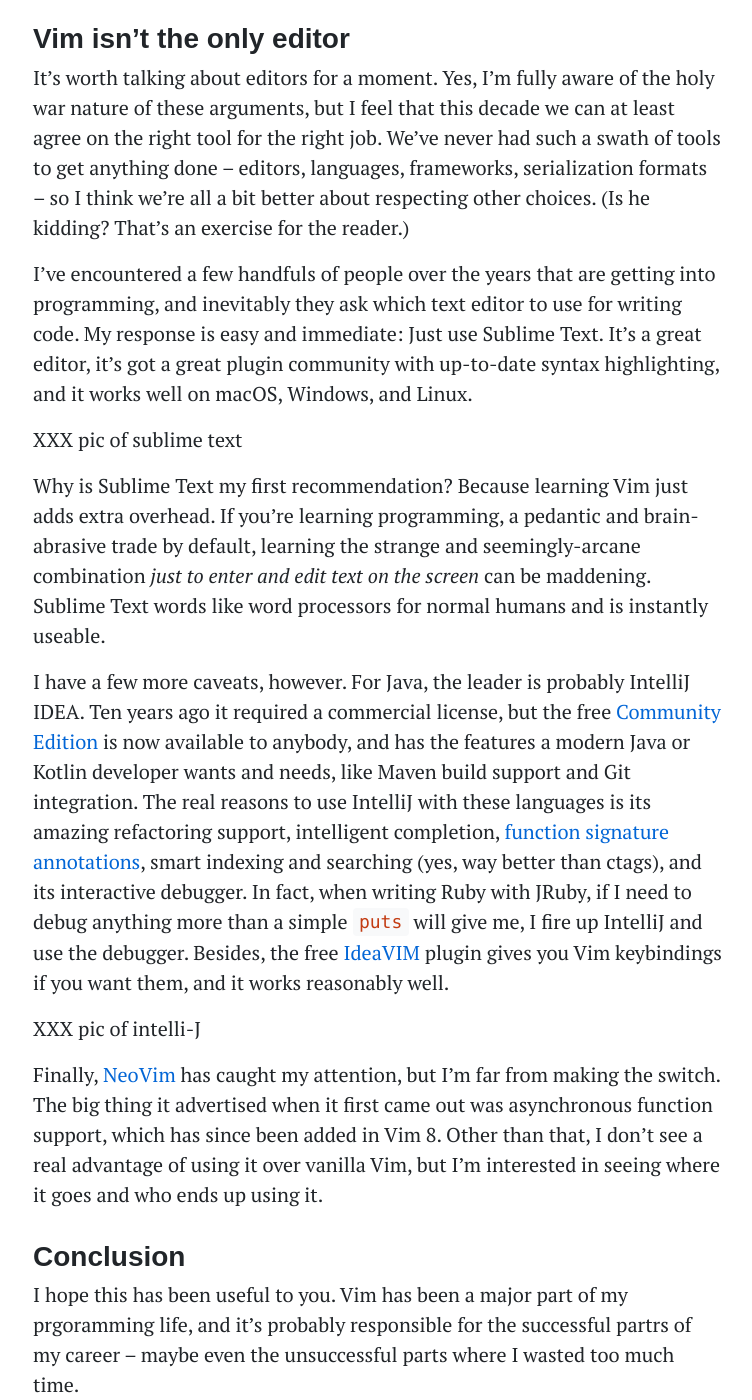
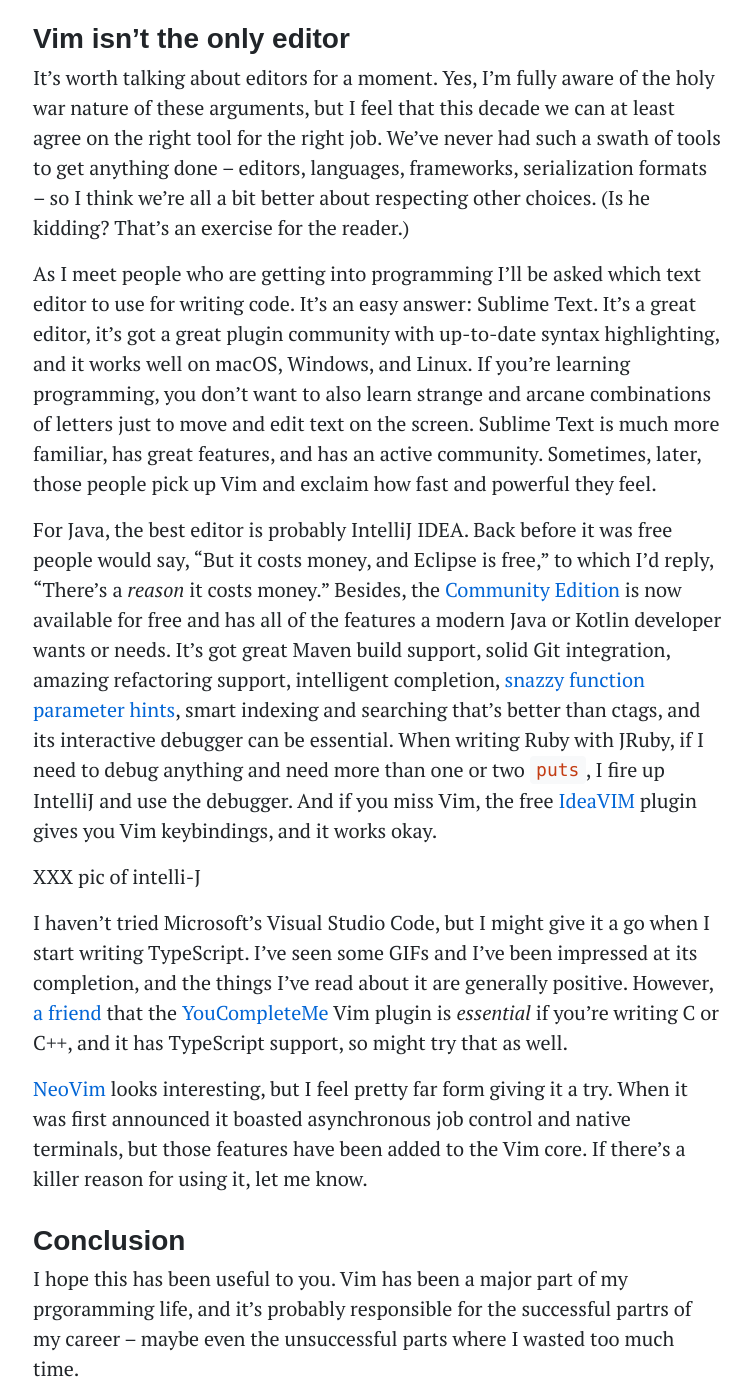
Before and after one commit to statico/statico.github.io, a Jekyll site: the page built from _posts/2017-10-01-vim3.md, in a window 1280 px wide and 1400 px high, scrolled down 13873 px. Shown: the whole window, without its empty margins (262-1014 px from the left). Built offline with Jekyll 4.4.1, drawn with Linux system fonts in a browser that asks for light colours; some web fonts are replaced; comment, search, counter and statistics services are not loaded.

Commit message:
Work on vim3

```diff
--- a/_posts/2017-10-01-vim3.md
+++ b/_posts/2017-10-01-vim3.md
@@ -235,17 +235,15 @@
 
 It's worth talking about editors for a moment. Yes, I'm fully aware of the holy war nature of these arguments, but I feel that this decade we can at least agree on the right tool for the right job. We've never had such a swath of tools to get anything done -- editors, languages, frameworks, serialization formats -- so I think we're all a bit better about respecting other choices. (Is he kidding? That's an exercise for the reader.)
 
-I've encountered a few handfuls of people over the years that are getting into programming, and inevitably they ask which text editor to use for writing code. My response is easy and immediate: Just use Sublime Text. It's a great editor, it's got a great plugin community with up-to-date syntax highlighting, and it works well on macOS, Windows, and Linux.
+As I meet people who are getting into programming I'll be asked which text editor to use for writing code. It's an easy answer: Sublime Text. It's a great editor, it's got a great plugin community with up-to-date syntax highlighting, and it works well on macOS, Windows, and Linux. If you're learning programming, you don't want to also learn strange and arcane combinations of letters just to move and edit text on the screen. Sublime Text is much more familiar, has great features, and has an active community. Sometimes, later, those people pick up Vim and exclaim how fast and powerful they feel.
 
-XXX pic of sublime text
-
-Why is Sublime Text my first recommendation? Because learning Vim just adds extra overhead. If you're learning programming, a pedantic and brain-abrasive trade by default, learning the strange and seemingly-arcane combination _just to enter and edit text on the screen_ can be maddening. Sublime Text words like word processors for normal humans and is instantly useable.
-
-I have a few more caveats, however. For Java, the leader is probably IntelliJ IDEA. Ten years ago it required a commercial license, but the free [Community Edition](XXX) is now available to anybody, and has the features a modern Java or Kotlin developer wants and needs, like Maven build support and Git integration. The real reasons to use IntelliJ with these languages is its amazing refactoring support, intelligent completion, [function signature annotations](XXX), smart indexing and searching (yes, way better than ctags), and its interactive debugger. In fact, when writing Ruby with JRuby, if I need to debug anything more than a simple `puts` will give me, I fire up IntelliJ and use the debugger. Besides, the free [IdeaVIM](XXX) plugin gives you Vim keybindings if you want them, and it works reasonably well.
+For Java, the best editor is probably IntelliJ IDEA. Back before it was free people would say, "But it costs money, and Eclipse is free," to which I'd reply, "There's a _reason_ it costs money." Besides, the [Community Edition](https://www.jetbrains.com/idea/download/) is now available for free and has all of the features a modern Java or Kotlin developer wants or needs. It's got great Maven build support, solid Git integration, amazing refactoring support, intelligent completion, [snazzy function parameter hints](https://www.jetbrains.com/help/idea/viewing-method-parameter-information.html), smart indexing and searching that's better than ctags, and its interactive debugger can be essential. When writing Ruby with JRuby, if I need to debug anything and need more than one or two `puts`, I fire up IntelliJ and use the debugger. And if you miss Vim, the free [IdeaVIM](https://plugins.jetbrains.com/plugin/164-ideavim) plugin gives you Vim keybindings, and it works okay.
 
 XXX pic of intelli-J
 
-Finally, [NeoVim](XXX) has caught my attention, but I'm far from making the switch. The big thing it advertised when it first came out was asynchronous function support, which has since been added in Vim 8. Other than that, I don't see a real advantage of using it over vanilla Vim, but I'm interested in seeing where it goes and who ends up using it.
+I haven't tried Microsoft's Visual Studio Code, but I might give it a go when I start writing TypeScript. I've seen some GIFs and I've been impressed at its completion, and the things I've read about it are generally positive. However, [a friend](https://github.com/mlogan) that the [YouCompleteMe](https://vimawesome.com/plugin/youcompleteme) Vim plugin is _essential_ if you're writing C or C++, and it has TypeScript support, so might try that as well.
+
+[NeoVim](https://neovim.io/) looks interesting, but I feel pretty far form giving it a try. When it was first announced it boasted asynchronous job control and native terminals, but those features have been added to the Vim core. If there's a killer reason for using it, let me know.
 
 ### Conclusion
 
```
